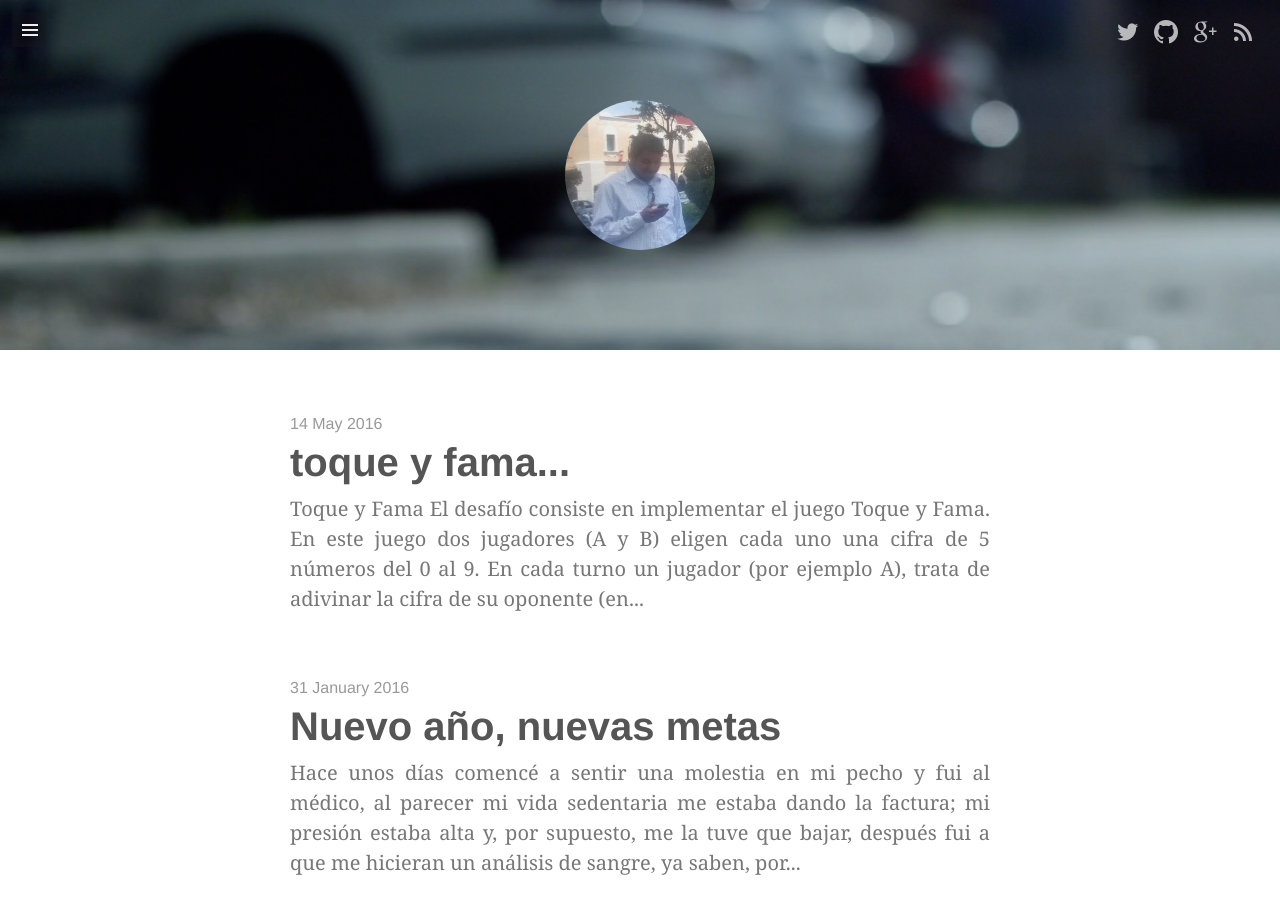
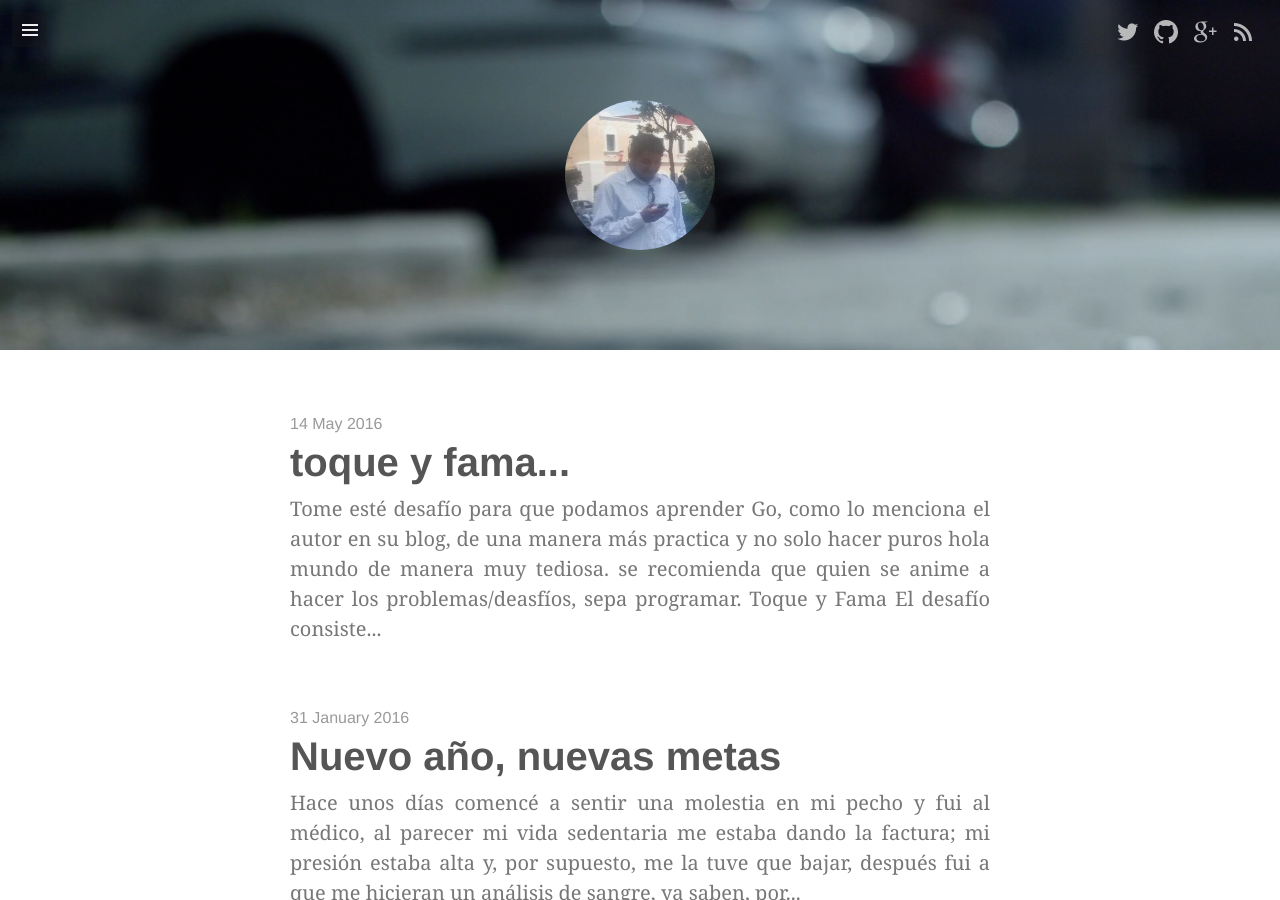
Before and after one commit to pazthor/pazthor.github.io, a Jekyll site: the page built from index.html, in a window 1280 px wide and 900 px high. Built offline with Jekyll 4.4.1, drawn with Linux system fonts in a browser that asks for light colours; some web fonts are replaced; the list of posts is cut into pages by our own code.

Commit message:
agregando una frase al post

```diff
--- a/_posts/2016-05-15-primer-ejercicio-go.md
+++ b/_posts/2016-05-15-primer-ejercicio-go.md
@@ -13,7 +13,9 @@ license: MIT License
 license_link: https://github.com/
 thumbnail: scribble.png
 ---
-
+Tome esté desafío para que podamos aprender Go, como lo menciona el autor en su blog,
+de una manera más practica y no solo hacer puros hola mundo de manera muy tediosa.
+se recomienda que  quien se anime a hacer los problemas/deasfíos, sepa programar.
 
 # Toque y Fama
 
```
